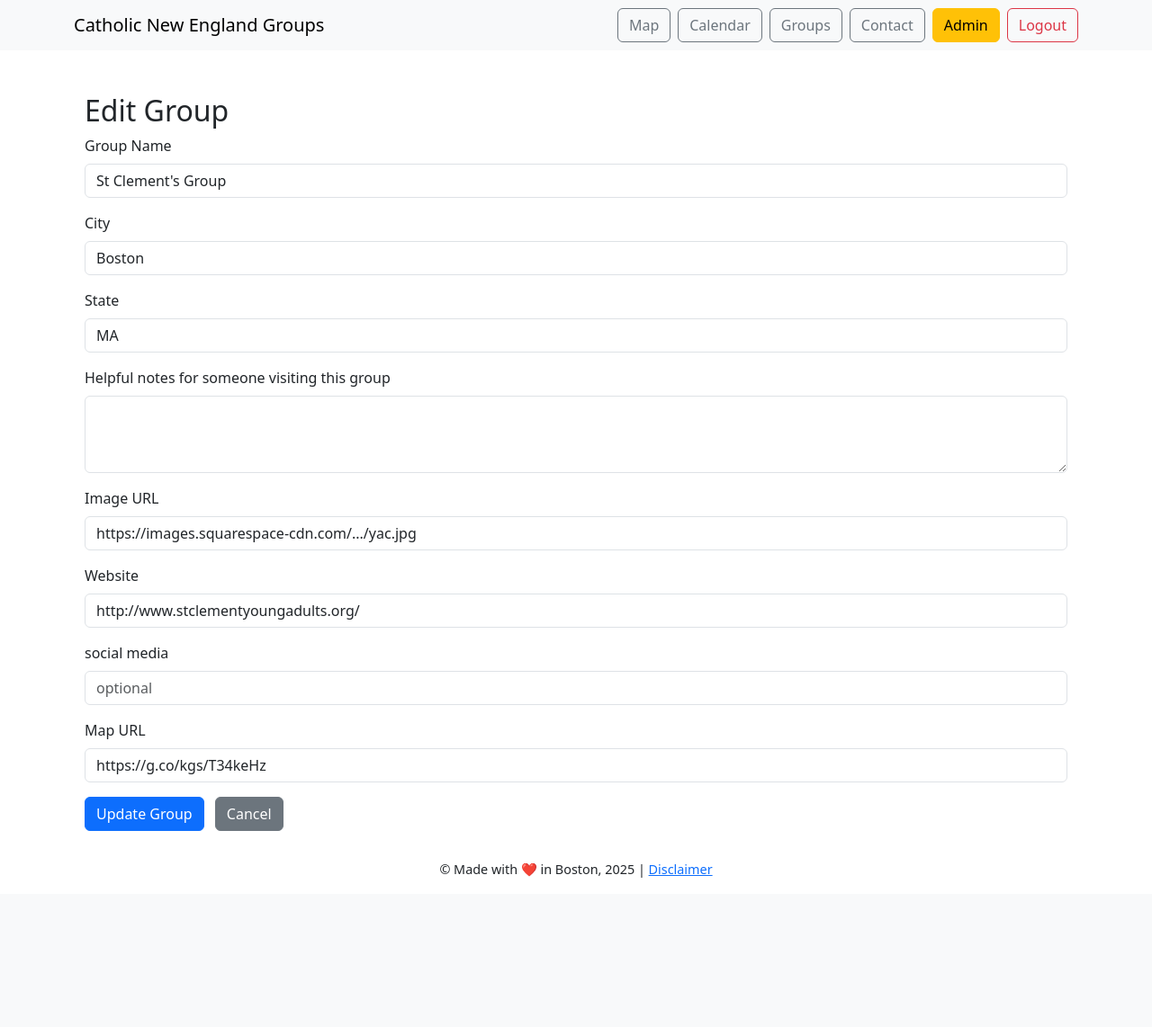
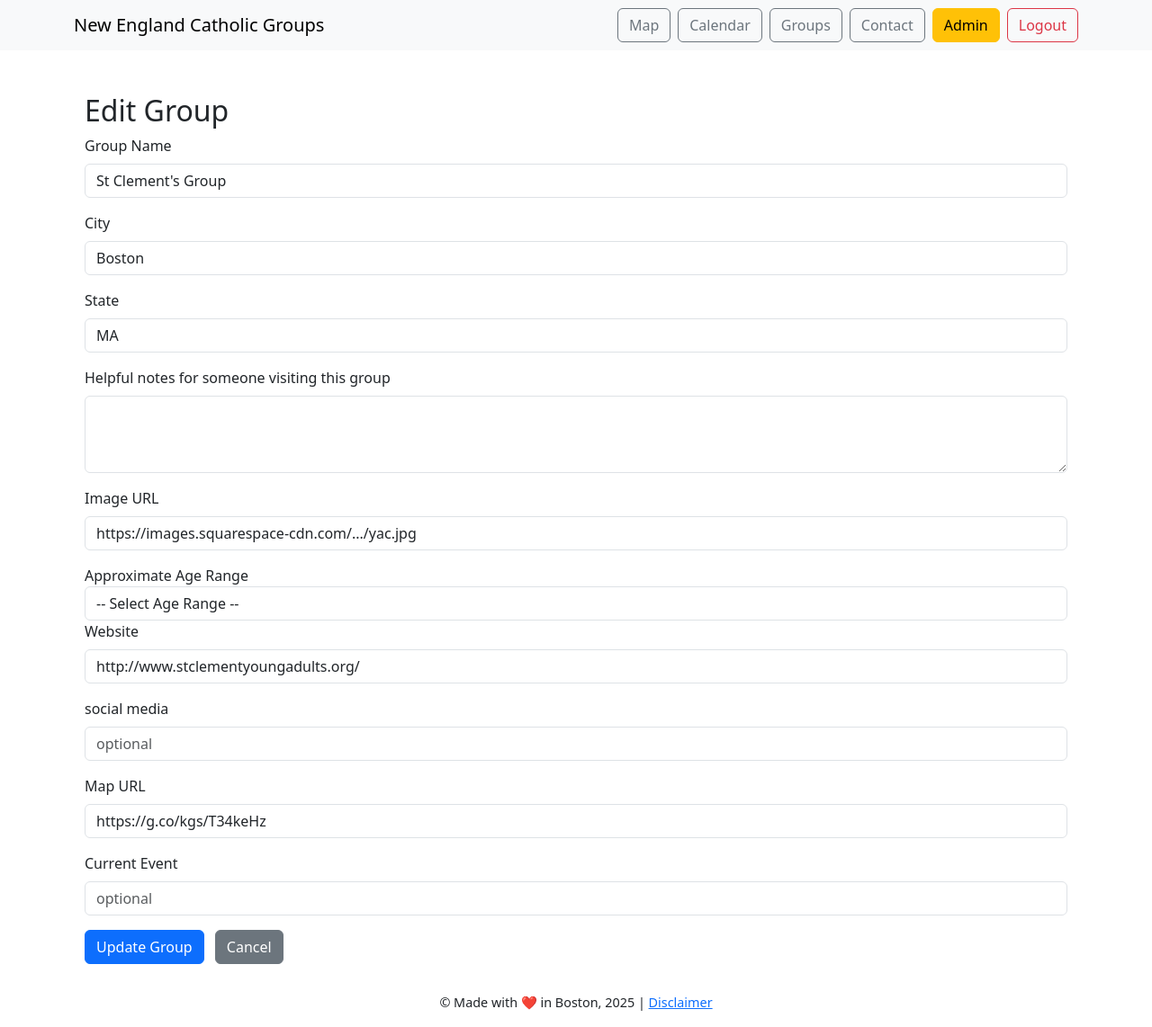
Before and after one commit to eslteacher902010/new-england-catholic-group-finder, a Flask app: page /admin/edit/group/1 in a window 1280 px wide. Shown: the whole page at 90% size. Before the commit the page ends 976 px from the top, so only its background shows below. Run offline with Flask 3, Linux system fonts and the light colour scheme; a user stored in the database is signed in; data comes from the database, SQL or seed files in the repository; some libraries are stand-ins or nearby versions.

Commit message:
change some sh000

```diff
--- a/forms.py
+++ b/forms.py
@@ -81,7 +81,7 @@ class GroupForm(FlaskForm):
     img_url = StringField("Image URL", validators=[Optional()], render_kw={"placeholder": "optional"})
     city = StringField("City", validators=[DataRequired()])
     state = StringField("State", validators=[DataRequired()])
-    most_current_event = StringField("Current Event", validators=[DataRequired()])
+    most_current_event = StringField("Current Event", validators=[Optional()],  render_kw={"placeholder": "optional"})
     website_address = StringField("Website", validators=[Optional()], render_kw={"placeholder": "optional"})
     social_media=StringField("social media", validators=[Optional()], render_kw={"placeholder": "optional"})
 
@@ -92,9 +92,12 @@ class GroupForm(FlaskForm):
         ('20s–30s', '20s–30s'),
         ('30s', '30s'),
         ('30s–40s', '30s–40s'),
-        ('All Ages', 'All Ages')
+        ('All Ages', 'All Ages'),
+        ('Other', 'Other')
+
     ], validators=[DataRequired()])
 
+    custom_age_range = StringField("Please specify", validators=[Optional()])
 
     # New renamed field
     group_details = TextAreaField("Helpful notes for someone visiting this group")
@@ -119,8 +122,13 @@ class StartGroup(FlaskForm):
         ('20s–30s', '20s–30s'),
         ('30s', '30s'),
         ('30s–40s', '30s–40s'),
-        ('All Ages', 'All Ages')
-    ], validators=[DataRequired()])
+        ('All Ages', 'All Ages'),
+        ('Other', 'Other'),
+
+        ], validators = [DataRequired()])
+
+    custom_age_range = StringField("Please specify", )
+
 
     group_type = SelectField("Group Type", choices=[
         ('', '-- Select Type --'),
--- a/static/css/style.css
+++ b/static/css/style.css
@@ -268,3 +268,8 @@ h1 { color: #4CAF50; }
   padding: 10px;
   margin: 10px;
   color: #155724;
+
+img.card-img-top {
+  max-height: 200px !important;
+  object-fit: cover !important;
+}
--- a/templates/admin/edit_group.html
+++ b/templates/admin/edit_group.html
@@ -32,6 +32,16 @@
       {{ form.img_url(class="form-control") }}
     </div>
 
+    <div class="form-group">
+  {{ form.approximate_age_range.label }}
+  {{ form.approximate_age_range(class="form-control", id="age-dropdown") }}
+</div>
+
+    <div class="form-group" id="custom-age-group" style="display: none;">
+  {{ form.custom_age_range.label }}
+  {{ form.custom_age_range(class="form-control") }}
+</div>
+
     <div class="mb-3">
       {{ form.website_address.label(class="form-label") }}
       {{ form.website_address(class="form-control") }}
@@ -47,9 +57,36 @@
       {{ form.map_url(class="form-control") }}
     </div>
 
+   <div class="mb-3">
+  {{ form.most_current_event.label(class="form-label") }}
+  {{ form.most_current_event(class="form-control") }}
+  {% for error in form.most_current_event.errors %}
+    <div class="text-danger">{{ error }}</div>
+
+  {% endfor %}
+
+</div>
+
+
     <button type="submit" class="btn btn-primary">Update Group</button>
     <a href="{{ url_for('admin_dashboard') }}" class="btn btn-secondary ms-2">Cancel</a>
   </form>
 </div>
 
+<script>
+  const ageDropdown = document.getElementById("age-dropdown");
+  const customAgeGroup = document.getElementById("custom-age-group");
+
+  // Show/hide the custom age field on change
+  ageDropdown.addEventListener("change", function () {
+    customAgeGroup.style.display = this.value === "Other" ? "block" : "none";
+  });
+
+  // ✅ Run once on load in case "Other" is pre-selected
+  if (ageDropdown.value === "Other") {
+    customAgeGroup.style.display = "block";
+  }
+</script>
+
+
 {% endblock %}
--- a/templates/base.html
+++ b/templates/base.html
@@ -34,13 +34,13 @@
   <link href="https://cdn.jsdelivr.net/npm/bootstrap-icons@1.10.5/font/bootstrap-icons.css" rel="stylesheet" />
   <link rel="stylesheet" href="{{ url_for('static', filename='css/style.css') }}" />
   <!-- ✅ FullCalendar CSS -->
-<link href="https://cdn.jsdelivr.net/npm/fullcalendar@6.1.8/index.global.min.css" rel="stylesheet" />
+<link href="https://cdn.jsdelivr.net/npm/fullcalendar@6.1.8/main.min.css" rel="stylesheet" />
 </head>
 
 <body>
   <nav class="navbar navbar-expand-lg navbar-light bg-light">
     <div class="container">
-      <a class="navbar-brand" href="/">Catholic New England Groups</a>
+      <a class="navbar-brand" href="/">New England Catholic Groups</a>
 
       <div class="d-flex gap-2 ms-auto">
         <a class="btn btn-outline-secondary" href="{{ url_for('map_view') }}">Map</a>
--- a/templates/index.html
+++ b/templates/index.html
@@ -6,7 +6,7 @@
   <div class="carousel-inner">
 
     <!-- Slide 1 -->
-    <div class="carousel-item active" style="background: url('/static/images/earth-bg.jpg') center/cover; height: 400px;">
+    <div class="carousel-item active" style="background; height: 400px;">
       <div class="carousel-slide-overlay d-flex h-100 align-items-center justify-content-center flex-column">
         <img src="{{ url_for('static', filename='images/group2.jpg') }}"
              alt="Group Logo"
```
Also changed, not shown: fly.toml (+30 -9 lines), machine_config.json (+8 -0 lines), templates/add_group.html (+34 -0 lines), templates/groups.html (+21 -4 lines), templates/start_group.html (+30 -3 lines).
